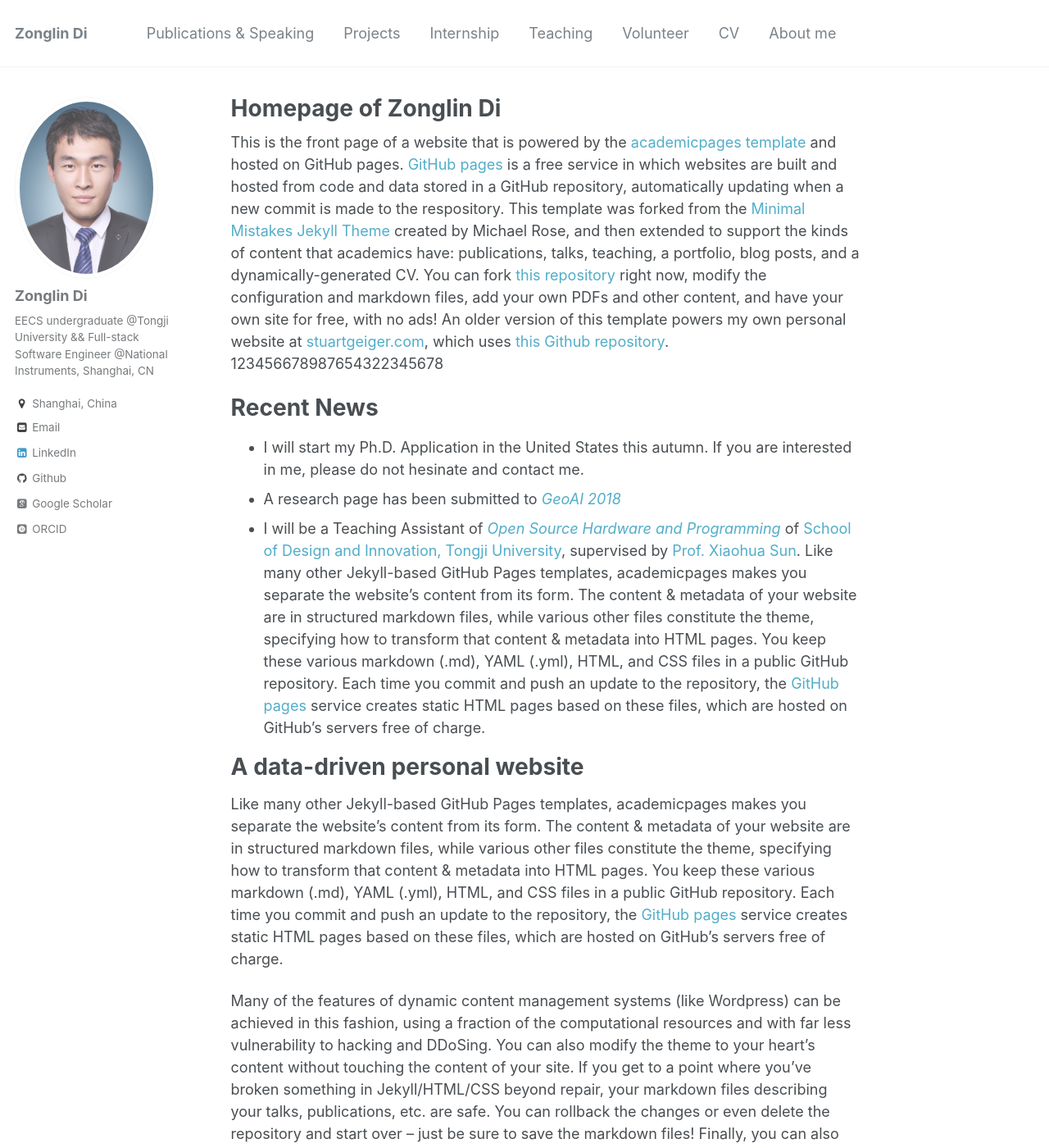
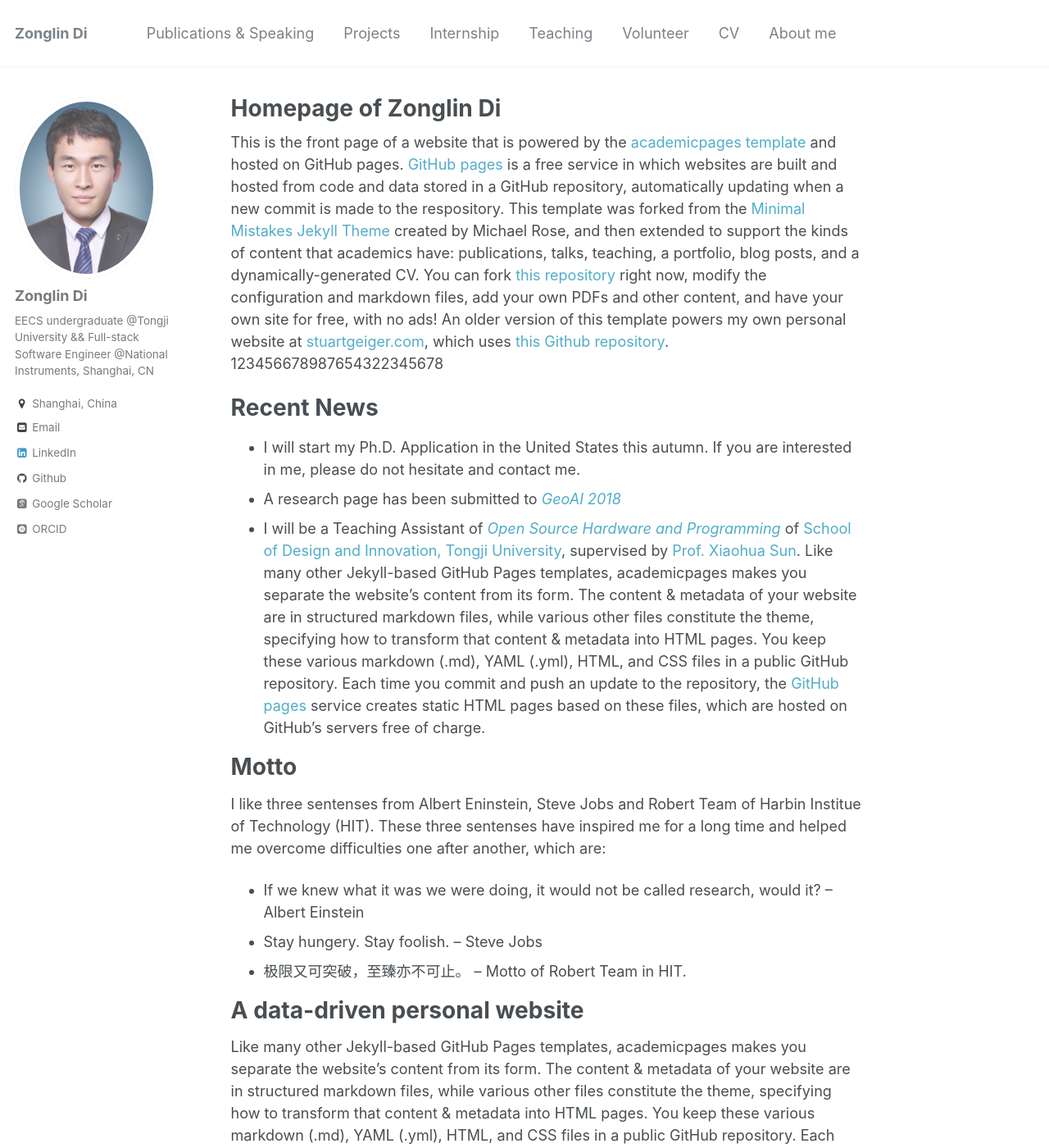
Before and after one commit to ElegantLin/elegantlin.github.io, a Jekyll site: the page built from _pages/about.md, in a window 1280 px wide and 1400 px high. Shown: the whole window at 82% size. Built offline with Jekyll 4.4.1, drawn with Linux system fonts in a browser that asks for light colours; some web fonts are replaced.

Commit message:
Update about me

```diff
--- a/_pages/about.md
+++ b/_pages/about.md
@@ -12,10 +12,19 @@ This is the front page of a website that is powered by the [academicpages templa
 
 Recent News
 ======
-* I will start my Ph.D. Application in the United States this autumn. If you are interested in me, please do not hesinate and contact me.
+* I will start my Ph.D. Application in the United States this autumn. If you are interested in me, please do not hesitate and contact me.
 * A research page has been submitted to *[GeoAI 2018](https://udi.ornl.gov/geoai)*
 * I will be a Teaching Assistant of *[Open Source Hardware and Programming]()* of [School of Design and Innovation, Tongji University](http://tjdi.tongji.edu.cn/?lang=en), supervised by [Prof. Xiaohua Sun](http://tjdi.tongji.edu.cn/TeacherDetail.do?id=3865&lang=_en).
 Like many other Jekyll-based GitHub Pages templates, academicpages makes you separate the website's content from its form. The content & metadata of your website are in structured markdown files, while various other files constitute the theme, specifying how to transform that content & metadata into HTML pages. You keep these various markdown (.md), YAML (.yml), HTML, and CSS files in a public GitHub repository. Each time you commit and push an update to the repository, the [GitHub pages](https://pages.github.com/) service creates static HTML pages based on these files, which are hosted on GitHub's servers free of charge.
+
+Motto
+=====
+I like three sentenses from Albert Eninstein, Steve Jobs and Robert Team of Harbin Institue of Technology (HIT). These three sentenses have inspired me for a long time and helped me overcome difficulties one after another, which are:
+* If we knew what it was we were doing, it would not be called research, would it? -- Albert Einstein
+* Stay hungery. Stay foolish. -- Steve Jobs
+* 极限又可突破，至臻亦不可止。 -- Motto of Robert Team in HIT.
+
+
 
 A data-driven personal website
 ======
```
